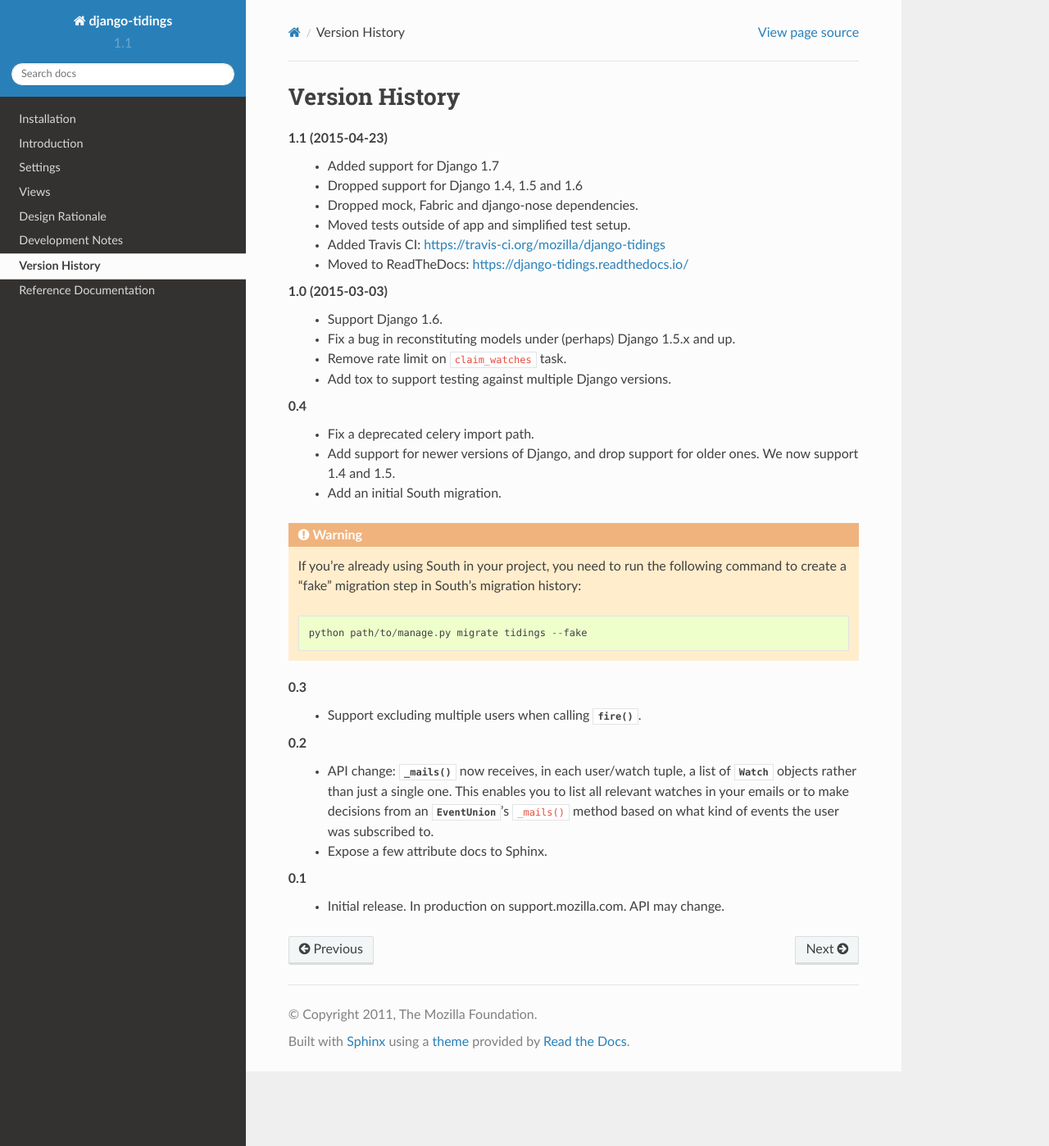
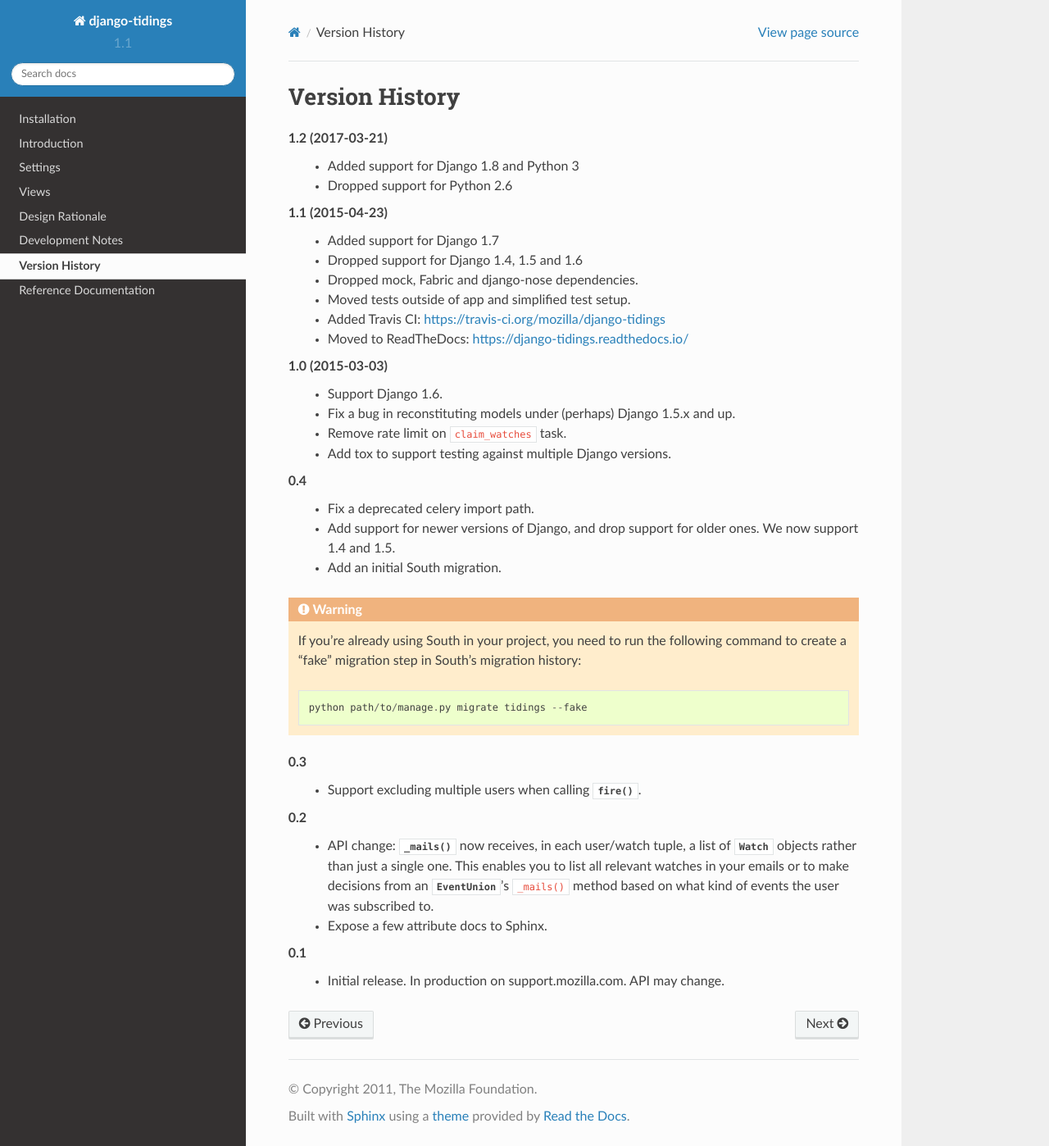
Before and after one commit to mozilla/django-tidings, a Sphinx documentation site: the page built from docs/changes.rst, in a window 1280 px wide and 1398 px high. Shown: the whole window at 82% size. Built offline with Sphinx 7.4.7 and the Read the Docs theme 2.0.0, drawn with Linux system fonts in a browser that asks for light colours.

Commit message:
Version bump to 1.2

```diff
--- a/docs/changes.rst
+++ b/docs/changes.rst
@@ -1,5 +1,9 @@
 Version History
 ===============
+
+1.2 (2017-03-21)
+  * Added support for Django 1.8 and Python 3
+  * Dropped support for Python 2.6
 
 1.1 (2015-04-23)
   * Added support for Django 1.7
--- a/setup.py
+++ b/setup.py
@@ -31,7 +31,7 @@
 
 setup(
     name='django-tidings',
-    version='1.1',
+    version='1.2',
     description=description,
     long_description=long_description(),
     author='Erik Rose',
```
